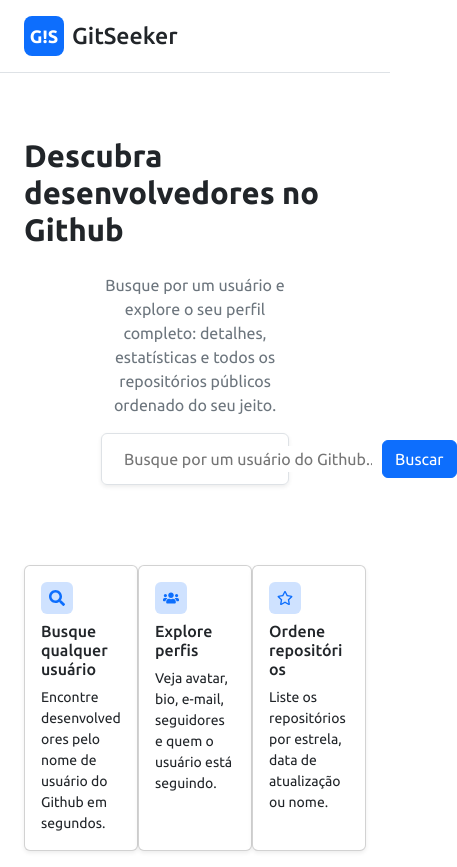
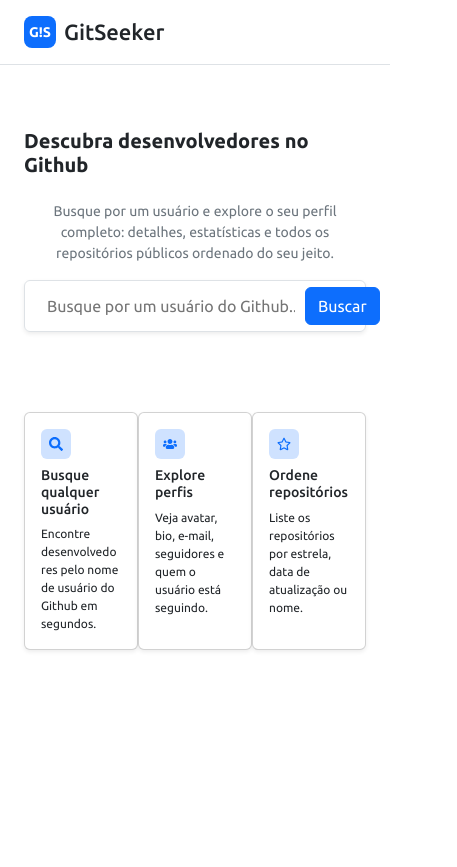
Before and after one commit to DarcioCarvalho/GitSeeker, a React (Vite) app: page / in a window 390 px wide. Shown: the whole page, 457 px wide, since content can reach past the window. After the commit the page ends 844 px from the top, so only its background shows below. Built offline with nearby package versions, Linux system fonts and the light colour scheme.

Commit message:
:sparkles: feat: added responsiveness to the application

```diff
--- a/src/components/FeatureCard.tsx
+++ b/src/components/FeatureCard.tsx
@@ -8,14 +8,14 @@ interface FeatureCardProps {
 
 export default function FeatureCard({ Icon, title, description }: FeatureCardProps) {
   return (
-    <div className="card w-18rem shadow-sm">
+    <div className="feature-card-container card w-18rem shadow-sm">
       <div className="card-body d-flex flex-column gap-2">
         <div className="d-flex align-items-center justify-content-center rounded-2 w-fit p-2 bg-primary-subtle">
 
           <Icon className="text-primary" />
         </div>
-        <h6 className="card-title mb-0">{title}</h6>
-        <p className="card-text fs-7">{description}</p>
+        <h6 className="feature-card-title card-title mb-0">{title}</h6>
+        <p className="feature-card-text card-text fs-7">{description}</p>
 
       </div>
     </div>
--- a/src/components/Layout.tsx
+++ b/src/components/Layout.tsx
@@ -10,8 +10,8 @@ export default function Layout({ children }: LayoutProps) {
       <header className="border-bottom py-3">
 
         <div className="container px-4 d-flex flex-row align-items-center gap-2">
-          <span className="d-flex align-items-center justify-content-center bg-primary rounded-3 fw-bold text-bg-secondary" style={{ height: '40px', width: '40px', fontSize: '18px' }}>G!S</span>
-          <h3 className="mb-0">GitSeeker</h3>
+          <span className="logo d-flex align-items-center justify-content-center bg-primary rounded-3 fw-bold text-bg-secondary" >G!S</span>
+          <h3 className="app-name mb-0">GitSeeker</h3>
         </div>
       </header>
 
--- a/src/components/RepositoryInfoItem.tsx
+++ b/src/components/RepositoryInfoItem.tsx
@@ -10,15 +10,15 @@ interface RepositoryInfoItemProps {
 export default function RepositoryInfoItem({ repository }: RepositoryInfoItemProps) {
   const navigate = useNavigate();
   return (
-    <div className="card w-100 h-82px shadow-sm card-button" onClick={() => navigate(`/users/${repository.owner?.login}/repos/${repository.name}`)}>
-      <div className="card-body d-flex justify-content-between gap-2">
+    <div className="card w-100 h-100px shadow-sm card-button" onClick={() => navigate(`/users/${repository.owner?.login}/repos/${repository.name}`)}>
+      <div className="card-body d-flex flex-column flex-sm-row justify-content-between gap-2">
 
         <div className="d-flex flex-column gap-2">
           <h6 className="card-title mb-0">{repository.name}</h6>
           <p className="card-text fs-7 text-secondary">{repository.description}</p>
         </div>
 
-        <div className="d-flex gap-3 me-3">
+        <div className="Repository-info-language-content d-flex flex-md-row flex-sm-column-reverse flex-row gap-3 me-3">
 
           <div className="d-flex align-items-center">
             <div className="language-dot me-1" style={{ backgroundColor: getLanguageColor(repository.language) }} />
--- a/src/pages/Home/index.tsx
+++ b/src/pages/Home/index.tsx
@@ -25,10 +25,10 @@ export default function Home() {
 
 
   return (
-    <main className="d-flex flex-column align-items-center gap-3 pt-5">
-      <h1 className="display-5 fw-bold">Descubra desenvolvedores no Github</h1>
+    <main className="home-container d-flex flex-column align-items-center gap-3 pt-5">
+      <h1 className="home-title display-5 fw-bold">Descubra desenvolvedores no Github</h1>
 
-      <section className="w-55 d-flex flex-column align-items-center gap-3">
+      <section className="home-content w-55 d-flex flex-column align-items-center gap-3">
 
         <span className="text-secondary d-inline-block text-center">Busque por um usuário e explore o seu perfil completo: detalhes, estatísticas e todos os repositórios públicos ordenado do seu jeito.</span>
 
--- a/src/pages/UserDetails/index.tsx
+++ b/src/pages/UserDetails/index.tsx
@@ -90,17 +90,17 @@ export default function UserDetails() {
 
       <div className="card w-100 shadow bg-light">
         <div className="card-body d-flex flex-column gap-2">
-          <header className="d-flex flex-row">
+          <header className="d-flex flex-column flex-md-row">
 
             <img className="ms-2 me-3 rounded-2 w-120px h-120px" src={user?.avatar_url} alt="avatar do usuário" />
 
-            <div className="d-flex flex-column gap-2 w-80">
+            <div className="user-detail-header-info d-flex flex-column gap-2 w-80">
               <h3 className="mb-0">{user?.name}</h3>
 
               <span className="text-secondary">{user?.bio}</span>
 
               <div className="d-flex flex-column gap-1 text-secondary mt-2">
-                <div className="d-flex gap-3">
+                <div className="d-flex flex-column flex-md-row gap-3">
                   <UserInfoItem Icon={FaRegBuilding} information={user?.company} />
                   <UserInfoItem Icon={FaMapMarkerAlt} information={user?.location} />
                   <UserInfoItem Icon={FaRegEnvelope} information={user?.email} />
--- a/src/scss/styles.scss
+++ b/src/scss/styles.scss
@@ -49,6 +49,10 @@ body {
   height: 82px;
 }
 
+.h-100px {
+  height: 100px;
+}
+
 .h-120px {
   height: 120px;
 }
@@ -67,6 +71,97 @@ body {
 
 .fs-8 {
   font-size: 12px;
+}
+
+.logo {
+  height: 40px;
+  width: 40px;
+  font-size: 18px;
+
+  @media (max-width: 768px) {
+    height: 32px;
+    width: 32px;
+    font-size: 14px;
+  }
+}
+
+.app-name {
+    @media (max-width: 768px) {
+    font-size: 22px;
+  }
+}
+
+.home-container {
+  @media (max-width: 768px) {
+    font-size: 14px;
+  }
+}
+
+.home-title {
+  @media (max-width: 768px) {
+    font-size: 30px;
+  }
+
+  @media (max-width: 425px) {
+    font-size: 20px;
+  }
+}
+
+.home-content {
+  @media (max-width: 768px) {
+    width: 65%;
+  }
+
+  @media (max-width: 425px) {
+    width: 100%;
+  }
+}
+
+.home-features {
+  @media (max-width: 425px) {
+    flex-direction: column !important;
+    align-items: center;
+    gap: 12px;
+  }
+}
+
+.feature-card-container {
+  @media (max-width: 768px) {
+    width: 12rem;
+  }
+  @media (max-width: 425px) {
+    width: 14.5rem;
+  }
+}
+
+.feature-card-title {
+  @media (max-width: 768px) {
+    font-size: 14px;
+  }
+}
+
+.feature-card-text {
+  @media (max-width: 768px) {
+    font-size: 12px;
+  }
+}
+
+.user-detail-header-info {
+  @media (max-width: 768px) {
+    width: 100%;
+  }
+}
+
+.Repository-info-container {
+  @media (max-width: 768px) {
+    height: 120px;
+  }
+}
+
+.Repository-info-language-content {
+  @media (max-width: 768px) {
+    min-width: 92px;
+  }
 }
 
 
@@ -96,4 +191,8 @@ body {
     background-color: var(--bs-secondary-bg);
     cursor: pointer;
   }
+
+  @media (max-width: 425px) {
+    height: 180px;
+  }
 }
```
